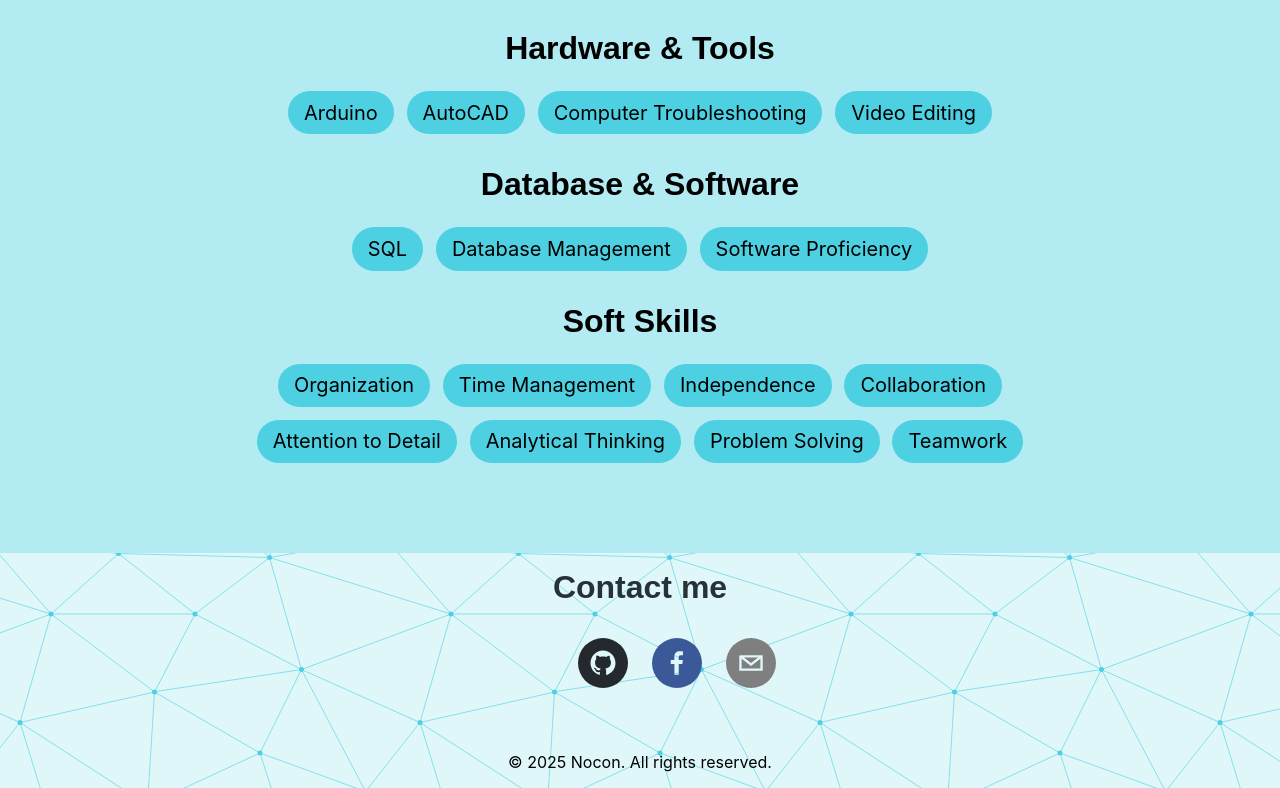
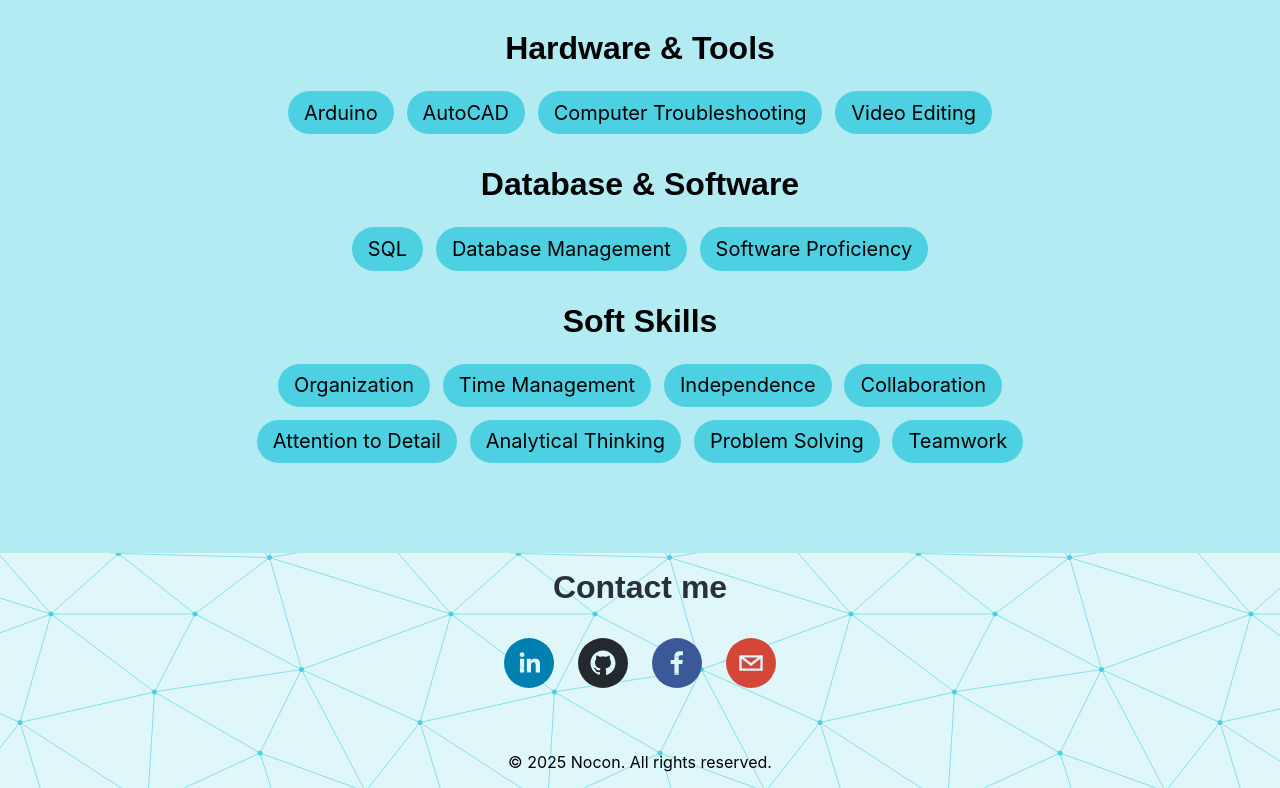
Before and after one commit to clvnkyl/nocon-website, a React (Vite) app: page / in a window 1280 px wide. Shown: the part 3577-4365 px from the top of the page. Built offline with nearby package versions, Linux system fonts and the light colour scheme.

Commit message:
fix email link

```diff
--- a/src/components/Contacts.jsx
+++ b/src/components/Contacts.jsx
@@ -8,10 +8,16 @@
                 <div className='contacts-container'>
                     <h2 className='contacts-title'>Contact me</h2>
                     <div className='contacts-grid'>
-                        <SocialIcon url="www.linkedin.com/in/clvnkylncn" />
+                        <SocialIcon url="https://linkedin.com/in/clvnkylncn" />
                         <SocialIcon url="https://github.com/clvnkyl" />
                         <SocialIcon url="https://facebook.com/clvnkyl" />
-                        <SocialIcon url="mailto:cknocon@gmail.com" />
+                        <SocialIcon
+                            url="https://mail.google.com/mail/?view=cm&fs=1&to=cknocon@gmail.com"
+                            network="email"
+                            bgColor="#D44638"
+                            target="_blank"
+                            rel="noopener noreferrer"
+                        />
                     </div>
                 </div>
             </section>
```
